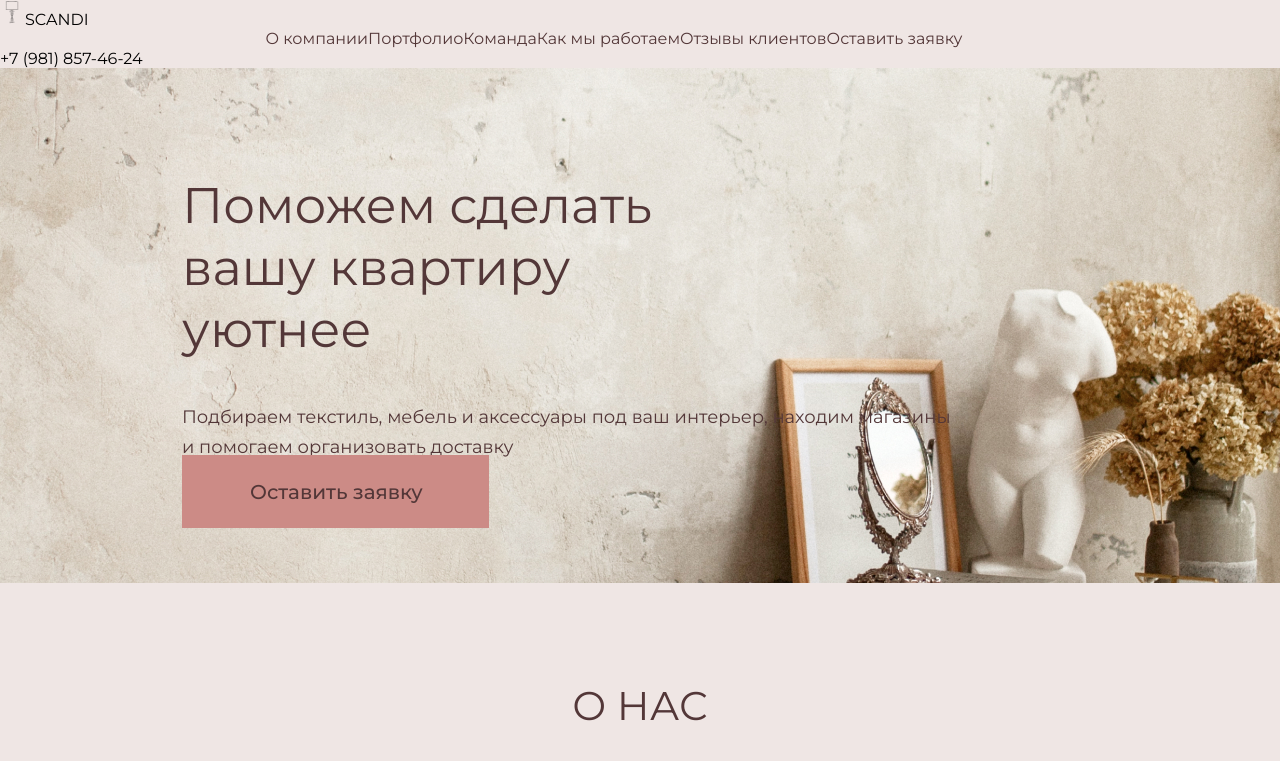
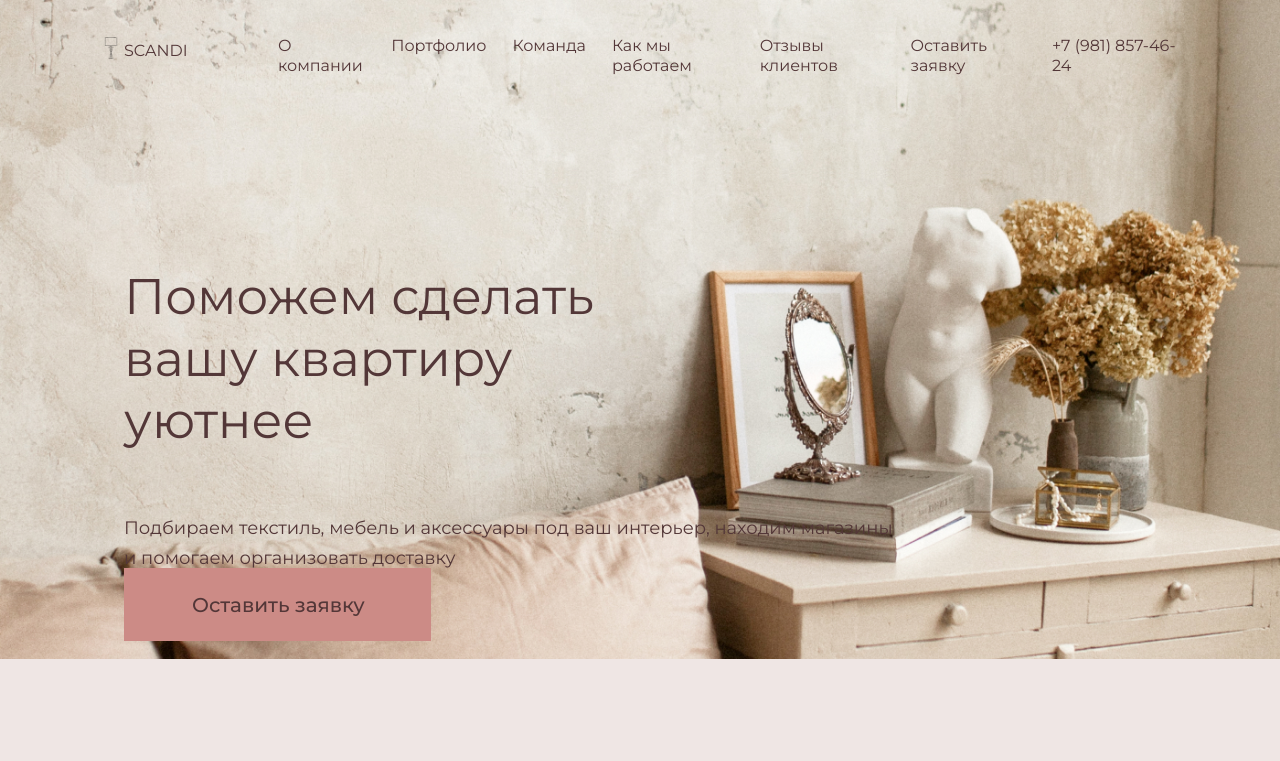
Before and after one commit to Kate-Shepel/HTML-Academy-marathon, a plain HTML site: page index.html in a window 1280 px wide. Shown: the top 761 px of the page. Drawn offline with Linux system fonts and the light colour scheme.

Commit message:
fix header

```diff
--- a/index.html
+++ b/index.html
@@ -8,8 +8,8 @@
     <link rel="stylesheet" href="style.css">
 </head>
 <body>
-<header class="page-header">
-    <div class="wide-container">
+<header class="header">
+    <div class="header-content">
         <a class="logo">
         <img src="/img/logo.png" width="25" height="25" alt="Логотип компании SCANDI">SCANDI
         </a>
@@ -22,9 +22,10 @@
             <li class="nav-item"><a href="#reviews">Отзывы клиентов</a></li>
             <li class="nav-item"><a href="leave-request">Оставить заявку</a></li>
             </ul>
-        </nav>
-        <a href="tel:+375111111111">+7 (981) 857-46-24</a>
-    </div>
+
+        <a class="phone-number" href="tel:+375111111111">+7 (981) 857-46-24</a>
+    </nav>
+</div>
 </header>
         <section class="promo">
             <div class="container">
--- a/style.css
+++ b/style.css
@@ -25,6 +25,9 @@ body {
     background: #EFE6E4;
     margin: 0;
     padding: 0;
+    font-size: 18px;
+    line-height: 30px;
+    color: #533738;
 }
 
 a {
@@ -32,9 +35,66 @@ a {
     color: inherit;
 }
 
+.header {
+    min-height: 102px;
+    padding: 36px 99px;
+    font-size: 16px;
+    line-height: auto;
+    background-image: url(../img/bg-m.jpg);
+    background-repeat: no-repeat;
+    background-size: 100%;
+}
+
+.header-content {
+    display: grid;
+    grid-template-columns: 90px 1fr;
+    column-gap: 89px;
+    margin: 0 auto;
+    max-width: 1210px;
+}
+
+.logo {
+    display: flex;
+    width: 89px;
+    margin-right: auto;
+}
+
+.header-navigation {
+    display: flex;
+    justify-content: center;
+    align-items: center;
+    gap: 26px;
+    font-weight: 400;
+    font-size: 16px;
+    line-height: 20px;
+}
+
+.navigation {
+    display: flex;
+    justify-content: space-between;
+    max-width: 842px;
+    gap: 26px;
+    margin-left: auto;
+    margin-right: auto;
+}
+
+section {
+    padding-top: 65px;
+  }
+
 .promo {
     font-weight: 400;
-    color: #533738;
+    padding-top: 50px;
+    padding-bottom: 168px;
+    background-image: url(../img/bg-m.jpg);
+    background-position-y: -169px;
+    background-repeat: no-repeat;
+    background-size: 100%;
+}
+
+.container {
+    margin: 0 auto;
+    max-width: 1032px;
 }
 
 .first-heading {
@@ -43,6 +103,7 @@ a {
     line-height: 62px;
     width: 534px;
     height: 186px;
+    padding-bottom: 20px;
 }
 
 .promo-description {
@@ -65,41 +126,10 @@ a {
     margin-top: 21px;
 }
 
-
-
-.navigation {
-    display: flex;
-    margin-right: 26px;
-}
-
-.header-navigation {
-    display: flex;
-    justify-content: center;
-    align-items: center;
-    margin-right: 26px;
-    font-weight: 400;
-    font-size: 16px;
-    line-height: 20px;
-    color: #533738;
-}
-
-.header-navigation a {
-    display: flex;
-}
-
-.promo {
-    background-image: url(../img/bg-m.jpg);
-    background-size: auto;
-    min-height: 515px;
-}
-
 ul {
     list-style: none;
     margin: 0;
     padding: 0;
-}
-.container {
-    padding: 65px 182px 21px 182px;
 }
 
 .achievements {
```
